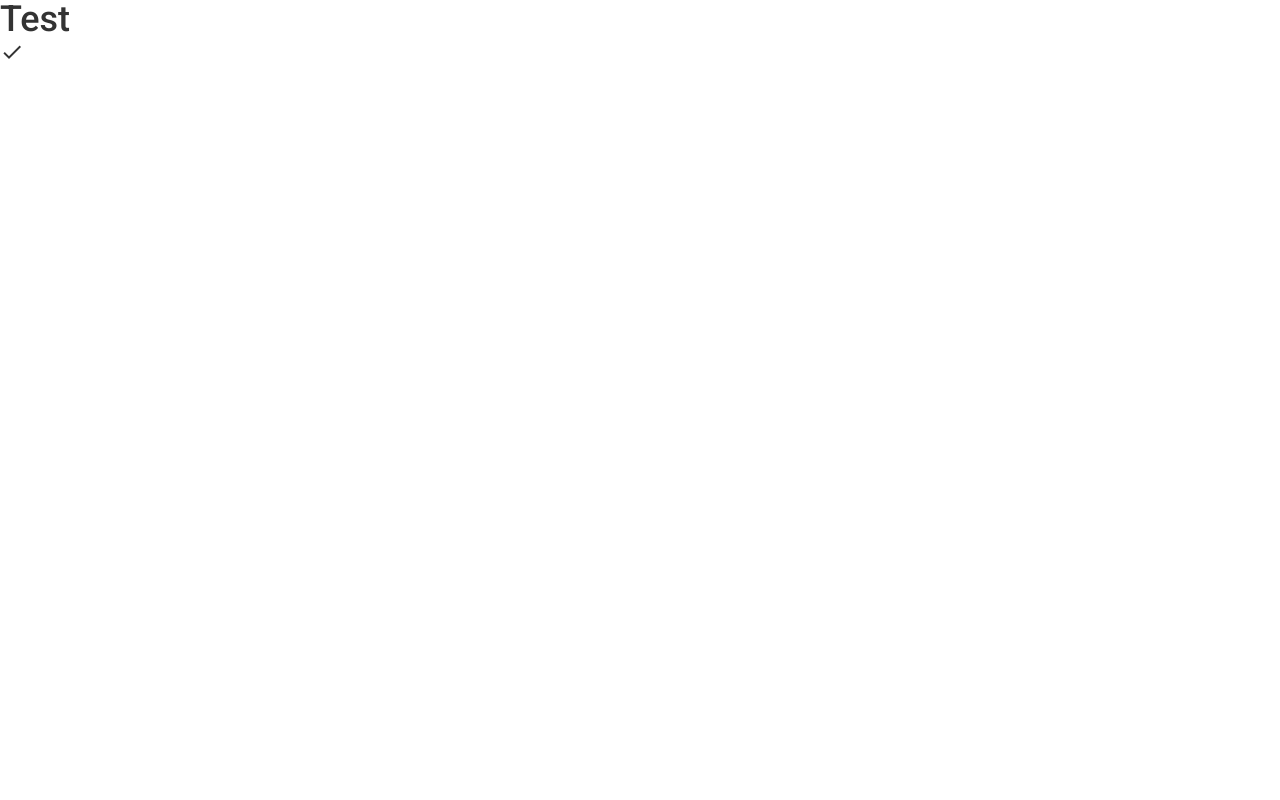
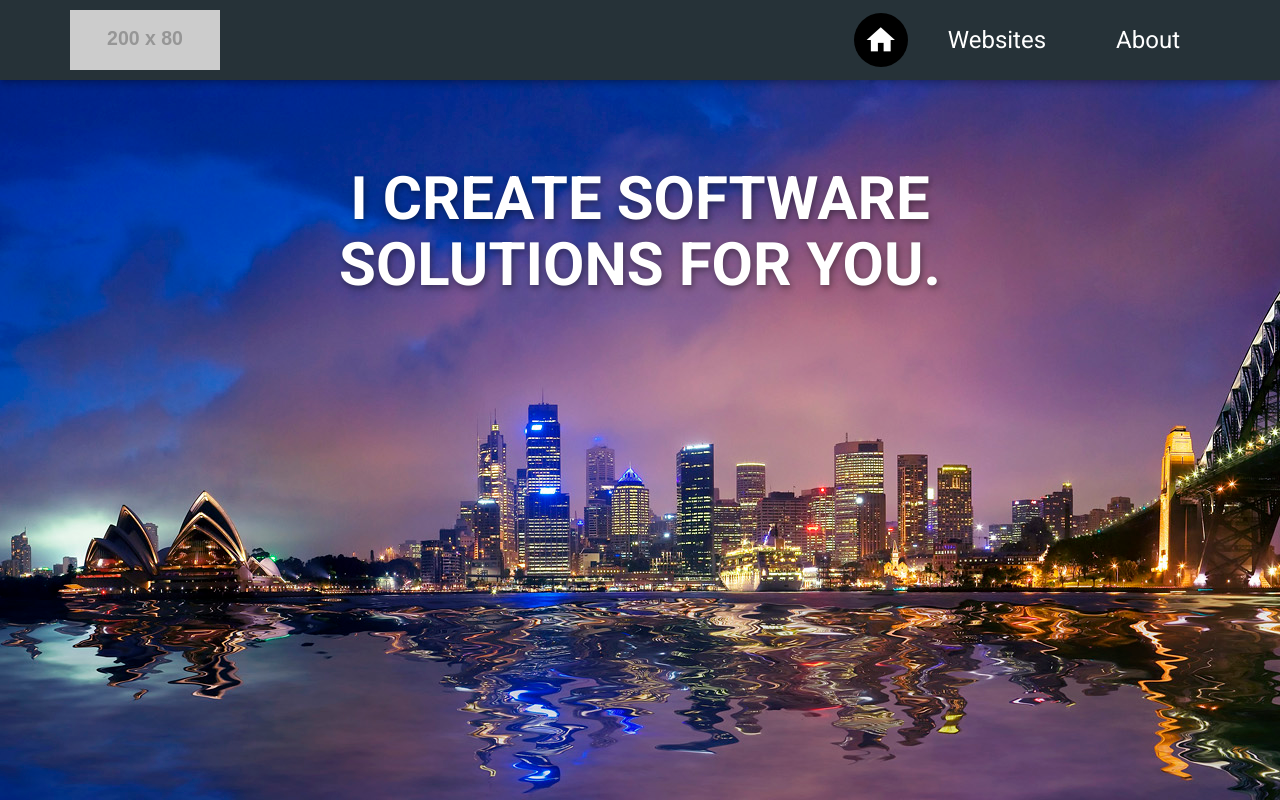
Before and after one commit to olyop/bio-website, a React app: page / in a window 1280 px wide. Built offline with nearby package versions, Linux system fonts and the light colour scheme; placeholder pictures from the web are drawn by us.

Commit message:
Added React Router link to nav component; Added routes in index component

```diff
--- a/public/index.html
+++ b/public/index.html
@@ -9,7 +9,7 @@
 		<meta http-equiv="X-UA-Compatible" content="IE=edge">
 		<meta name=apple-mobile-web-app-status-bar-style content=black>
     <meta name="viewport" content="width=device-width, initial-scale=1">
-    <link rel="shortcut icon" href="./media/favicon.ico">
+    <link rel="shortcut icon" href="./favicon.ico">
     <title>React Template</title>
   </head>
   <body>
--- /dev/null
+++ b/src/header/header.css
@@ -0,0 +1,19 @@
+.header {
+	z-index: 3;
+	position: relative;
+	box-shadow:
+		0 0 4px rgba(0,0,0,.14),
+		0 4px 8px rgba(0,0,0,.28);
+	top: 0;
+	left: 0;
+	right: 0;
+	height: 10vh;
+	padding: 10px;
+	background-color: #263238; }
+	.header .header-inner {
+		display: flex;
+		justify-content: space-between;
+		align-items: center; }
+		.header .header-inner .logo {
+			height: calc(10vh - 20px);
+			width: auto; }
--- /dev/null
+++ b/src/header/header.js
@@ -0,0 +1,20 @@
+import React from 'react'
+import './header.css'
+
+import Nav from "./nav/nav"
+
+const Header = props => (
+	<div className="header">
+		<div className="container">
+			<div className="header-inner">
+
+				<a href="/"><img className="logo" src="http://via.placeholder.com/200x80" alt="Logo" /></a>
+
+				<Nav />
+
+			</div>
+		</div>
+	</div>
+)
+
+export default Header
--- /dev/null
+++ b/src/header/nav/nav.css
@@ -0,0 +1,42 @@
+.nav {
+	padding: 0; }
+	.nav ul {
+		display: flex;
+		padding: 0;
+		margin: 0; }
+		.nav ul li {
+			list-style: none;
+			margin-right: 10px; }
+			.nav ul li:last-child {
+				margin-right: 0; }
+			.nav ul li a {
+				display: flex;
+				align-items: center;
+				justify-content: center;
+				transition: .2s all;
+				color: #fff;
+				display: block;
+				padding: 10px 30px;
+				font-size: 24px; }
+				.nav ul li a i {
+					display: block;
+					font-size: 34px;
+					color: #fff; }
+					.nav ul li a i:hover {
+						text-decoration: none; }
+				.nav ul li a:hover {
+					color: #fff;
+					text-decoration: underline; }
+				.nav ul li a:focus {
+					text-decoration: none;}
+				.nav ul li a:active {
+					text-decoration: none;
+					color: #fff; }
+				.nav ul li a.active {
+					color: #fff;
+					text-decoration: underline;
+					background-color: #000; }
+			.nav ul li a.nav-home {
+				text-decoration: none !important;
+				padding: 10px;
+				border-radius: 100%; }
--- /dev/null
+++ b/src/header/nav/nav.js
@@ -0,0 +1,16 @@
+import React from 'react'
+import './nav.css'
+
+import { NavLink } from 'react-router-dom'
+
+const Nav = props => (
+	<div className="nav">
+		<ul>
+			<li><NavLink to="/" exact className="nav-home"><i className="material-icons">home</i></NavLink></li>
+			<li><NavLink to="/websites">Websites</NavLink></li>
+			<li><NavLink to="/about">About</NavLink></li>
+		</ul>
+	</div>
+)
+
+export default Nav
--- a/src/index.css
+++ b/src/index.css
@@ -8,5 +8,21 @@ body {
 	body, h1, h2, h3, h4, h5 h6, p, i, a, bold, span, strong, div, section, nav, aside {
 		font-family: 'Roboto', sans-serif;
 		text-decoration: none;
+		font-weight: 400;
 		color: #333;
 		margin: 0; }
+
+.index {
+	position: relative;
+	height: 100vh;
+	width: 100vw;
+	background-repeat: no-repeat;
+	background-size: cover;
+	background-position: left; }
+	.index .page {
+		position: absolute;
+		top: 10vh;
+		padding: 20px;
+		left: 0;
+		right: 0;
+		height: 90vh; }
--- a/src/index.js
+++ b/src/index.js
@@ -8,17 +8,32 @@ import 'bootstrap/dist/css/bootstrap.css'
 import 'bootstrap/dist/css/bootstrap-theme.css'
 import './index.css'
 
+// Import React Router
+import { BrowserRouter as Router, Switch, Route } from 'react-router-dom'
+
 // Import Components
-
+import Header from './header/header'
+import Jumbotron from './jumbotron/jumbotron'
 
 // Index
 const Index = props => (
-	<div className="index">
+	<Router>
+		<div className="index">
 
-		<h1>Test</h1>
-		<i className="material-icons">done</i>
+			<Header />
 
-	</div>
+			<Switch>
+
+				<Route path="/" exact render={ ({ match }) => <Jumbotron /> } />
+				<Route path="/websites" exact
+					render={ ({ match }) => <div className="container page">Websites</div> } />
+
+				<Route render={ ({ match }) => <div className="container page">Error 404 - page not found</div> } />
+
+			</Switch>
+
+		</div>
+	</Router>
 )
 
 // Render to DOM
--- /dev/null
+++ b/src/jumbotron/jumbotron.css
@@ -0,0 +1,33 @@
+.jumbotron {
+	padding: 0;
+	margin: 0;
+	position: absolute;
+	left: 0;
+	right: 0;
+	bottom: 0;
+	height: 100vh;
+	background-color: transparent; }
+	.jumbotron .jumbotron-inner {
+		padding: 40px;
+		left: 0;
+		right: 0;
+		bottom: 0;
+		top: 10vh;
+		height: 90vh;
+		display: flex;
+		flex-direction: column;
+		align-items: center;
+		position: relative; }
+		.jumbotron .jumbotron-inner h1 {
+			margin: 0;
+			padding: 0;
+			width: 50%;
+			text-shadow: 1.5px 2.598px 7px rgba(0,0,0,0.4);
+			display: block;
+			position: absolute;
+			top: 12%;
+			text-align: center;
+			text-transform: uppercase;
+			font-size: 60px;
+			color: #fff;
+			font-weight: 700; }
--- /dev/null
+++ b/src/jumbotron/jumbotron.js
@@ -0,0 +1,16 @@
+import React from 'react'
+import './jumbotron.css'
+
+// Import jumbotron image
+import JumbotronJPG from './jumbotron.jpg'
+
+const Jumbotron = props => (
+	<div className="jumbotron"
+		style={{ backgroundImage: 'url(' + JumbotronJPG + ')' }}>
+		<div className="jumbotron-inner">
+			<h1>I create software solutions for you.</h1>
+		</div>
+	</div>
+)
+
+export default Jumbotron
```
Also changed, not shown: src/jumbotron/jumbotron.jpg (added).
